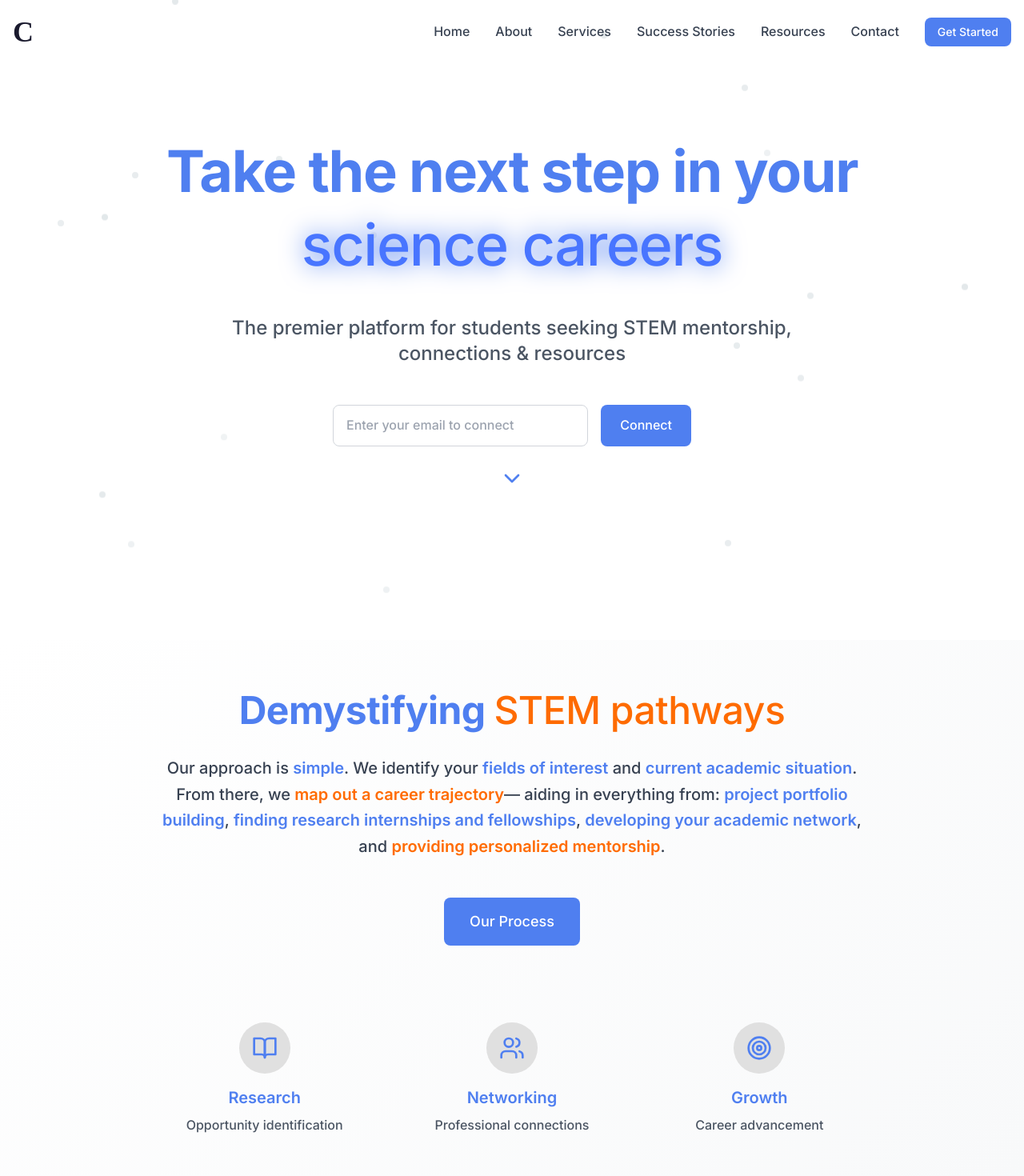
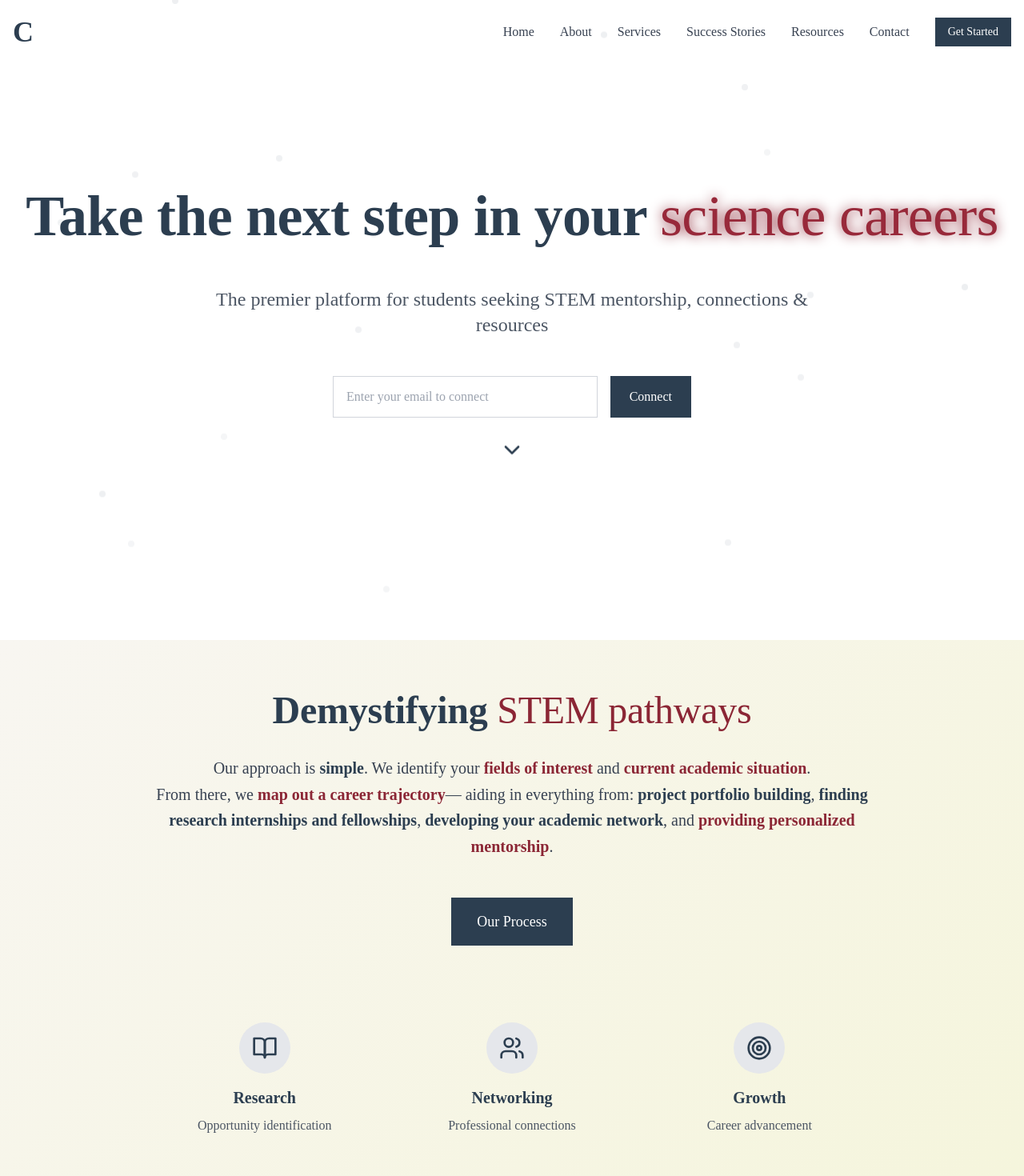
Before and after one commit to swansone4/criticality-stem-consulting, a Next.js app: page / in a window 1280 px wide. Shown: the top 1470 px of the page at 80% size. Built offline with nearby package versions, Linux system fonts and the light colour scheme.

Commit message:
feat: massive theme overhaul - switch to Times New Roman and academic color palette

```diff
--- a/app/globals.css
+++ b/app/globals.css
@@ -7,66 +7,66 @@
     scroll-behavior: smooth;
   }
   body {
-    font-family: 'Inter', 'Poppins', 'SF Pro', ui-sans-serif, system-ui, sans-serif;
-    color: #1A1A2E;
-    background-color: #FFFFFF;
+    font-family: 'Times New Roman', 'Times', serif;
+    color: #212529;
+    background-color: #ffffff;
     line-height: 1.6;
   }
   h1 {
     font-size: 2.5rem;
-    font-weight: 800;
-    letter-spacing: -0.02em;
-    color: #1A1A2E;
-    font-family: 'Inter', 'Poppins', 'SF Pro', ui-sans-serif, system-ui, sans-serif;
+    font-weight: 700;
+    letter-spacing: -0.01em;
+    color: #212529;
+    font-family: 'Times New Roman', 'Times', serif;
     margin-bottom: 0.75rem;
   }
   h2 {
     font-size: 2rem;
     font-weight: 700;
-    letter-spacing: -0.01em;
-    color: #1A1A2E;
-    font-family: 'Inter', 'Poppins', 'SF Pro', ui-sans-serif, system-ui, sans-serif;
+    letter-spacing: -0.005em;
+    color: #212529;
+    font-family: 'Times New Roman', 'Times', serif;
     margin-bottom: 0.5rem;
   }
   h3 {
     font-size: 1.5rem;
     font-weight: 700;
-    color: #1A1A2E;
-    font-family: 'Inter', 'Poppins', 'SF Pro', ui-sans-serif, system-ui, sans-serif;
+    color: #212529;
+    font-family: 'Times New Roman', 'Times', serif;
     margin-bottom: 0.5rem;
   }
   h4, h5, h6 {
     font-weight: 600;
-    color: #1A1A2E;
-    font-family: 'Inter', 'Poppins', 'SF Pro', ui-sans-serif, system-ui, sans-serif;
+    color: #212529;
+    font-family: 'Times New Roman', 'Times', serif;
   }
   p, span, li, label, input, textarea, button {
-    font-family: 'Inter', 'Poppins', 'SF Pro', ui-sans-serif, system-ui, sans-serif;
-    color: #1A1A2E;
-    font-weight: 500;
+    font-family: 'Times New Roman', 'Times', serif;
+    color: #212529;
+    font-weight: 400;
   }
   strong, b {
-    color: #FF6B00;
+    color: #8b2635;
     font-weight: 700;
   }
   a {
-    color: #4F7FF0;
+    color: #2c3e50;
     text-decoration: none;
     font-weight: 600;
     transition: color 0.2s;
   }
   a:hover {
-    color: #2546b8;
+    color: #8b2635;
   }
 }
 
 @layer components {
   .academic-gradient {
-    background: linear-gradient(135deg, #ffffff 0%, #f8f9fa 100%);
+    background: linear-gradient(135deg, #f8f6f1 0%, #f5f5dc 100%);
   }
 
   .text-shadow {
-    text-shadow: 0 2px 4px rgba(0, 0, 0, 0.1);
+    text-shadow: 0 1px 2px rgba(0, 0, 0, 0.1);
   }
 
   .card-hover {
@@ -74,20 +74,20 @@
   }
 
   .card-hover:hover {
-    transform: translateY(-5px);
-    box-shadow: 0 10px 25px rgba(46, 139, 87, 0.15);
+    transform: translateY(-2px);
+    box-shadow: 0 4px 12px rgba(44, 62, 80, 0.15);
   }
 
   .button-primary {
-    @apply bg-primary-500 text-white px-6 py-3 rounded-lg font-medium transition-all duration-300 hover:bg-primary-600 hover:shadow-lg transform hover:scale-105;
+    @apply bg-accent-navy text-white px-6 py-3 rounded-none font-medium transition-all duration-300 hover:bg-accent-burgundy hover:shadow-md;
   }
 
   .button-secondary {
-    @apply border-2 border-primary-500 text-primary-500 px-6 py-3 rounded-lg font-medium transition-all duration-300 hover:bg-primary-500 hover:text-white;
+    @apply border-2 border-accent-navy text-accent-navy px-6 py-3 rounded-none font-medium transition-all duration-300 hover:bg-accent-navy hover:text-white;
   }
 
   .input-field {
-    @apply w-full px-4 py-3 border border-gray-300 rounded-lg focus:ring-2 focus:ring-primary-500 focus:border-transparent transition-all duration-300;
+    @apply w-full px-4 py-3 border border-gray-300 rounded-none focus:ring-2 focus:ring-accent-navy focus:border-transparent transition-all duration-300;
   }
 
   .section-padding {
@@ -150,10 +150,10 @@
 
 @keyframes pulse-hue {
   0% {
-    filter: brightness(1.1) drop-shadow(0 0 8px #4F7FF0);
+    filter: brightness(1.05) drop-shadow(0 0 4px #8b2635);
   }
   100% {
-    filter: brightness(1.25) drop-shadow(0 0 16px #4F7FF0);
+    filter: brightness(1.1) drop-shadow(0 0 8px #8b2635);
   }
 }
 
--- a/app/layout.tsx
+++ b/app/layout.tsx
@@ -1,9 +1,6 @@
 import type { Metadata } from 'next'
-import { Inter } from 'next/font/google'
 import './globals.css'
 import { Toaster } from 'react-hot-toast'
-
-const inter = Inter({ subsets: ['latin'] })
 
 export const metadata: Metadata = {
   title: 'Criticality - STEM Career Consulting',
@@ -70,16 +67,16 @@ export default function RootLayout({
         <link rel="icon" href="/favicon.ico" />
         <link rel="apple-touch-icon" href="/apple-touch-icon.png" />
         <link rel="manifest" href="/manifest.json" />
-        <meta name="theme-color" content="#2E8B57" />
+        <meta name="theme-color" content="#2c3e50" />
         <meta name="viewport" content="width=device-width, initial-scale=1" />
       </head>
-      <body className={`${inter.className} font-academic antialiased`}>
+      <body className="font-academic antialiased">
         <Toaster
           position="top-right"
           toastOptions={{
             duration: 4000,
             style: {
-              background: '#2E8B57',
+              background: '#2c3e50',
               color: '#fff',
               fontFamily: 'Times New Roman, serif',
             },
--- a/app/page.tsx
+++ b/app/page.tsx
@@ -70,14 +70,14 @@ export default function HomePage() {
           {[...Array(20)].map((_, i) => (
             <motion.div
               key={i}
-              className="absolute w-2 h-2 bg-primary-200 rounded-full opacity-30"
+              className="absolute w-2 h-2 bg-gray-300 rounded-full opacity-20"
               style={{
                 left: `${Math.random() * 100}%`,
                 top: `${Math.random() * 100}%`,
               }}
               animate={{
                 y: [0, -20, 0],
-                opacity: [0.3, 0.6, 0.3],
+                opacity: [0.2, 0.4, 0.2],
               }}
               transition={{
                 duration: 6 + Math.random() * 4,
@@ -90,7 +90,7 @@ export default function HomePage() {
 
         <div className="container-max text-center z-10 px-4">
           <motion.h1
-            className="text-5xl md:text-7xl font-bold text-primary-500 mb-8 leading-tight"
+            className="text-5xl md:text-7xl font-bold text-accent-navy mb-8 leading-tight"
             initial={{ opacity: 0, y: 30 }}
             animate={{ opacity: 1, y: 0 }}
             transition={{ duration: 0.8 }}
@@ -100,11 +100,11 @@ export default function HomePage() {
               <div className="h-20 md:h-28 flex items-center justify-center">
                 <motion.div
                   key={currentTextIndex}
-                  className="text-primary-600"
+                  className="text-accent-burgundy"
                   initial={{ opacity: 0 }}
                   animate={{
                     opacity: show ? 1 : 0,
-                    filter: show ? 'brightness(1.1) drop-shadow(0 0 8px #4F7FF0)' : 'brightness(1)'
+                    filter: show ? 'brightness(1.05) drop-shadow(0 0 4px #8b2635)' : 'brightness(1)'
                   }}
                   transition={{ duration: 0.4 }}
                   style={{
@@ -154,7 +154,7 @@ export default function HomePage() {
             animate={{ opacity: 1 }}
             transition={{ duration: 0.8, delay: 0.6 }}
           >
-            <ChevronDown className="w-8 h-8 text-primary-500 mx-auto animate-bounce" />
+            <ChevronDown className="w-8 h-8 text-accent-navy mx-auto animate-bounce" />
           </motion.div>
         </div>
       </section>
@@ -168,12 +168,12 @@ export default function HomePage() {
             animate={section1InView ? { opacity: 1, y: 0 } : {}}
             transition={{ duration: 0.8 }}
           >
-            <h2 className="text-4xl md:text-5xl font-bold text-primary-500 mb-8">
-              Demystifying <span className="text-accent-orange animate-pulse">STEM pathways</span>
+            <h2 className="text-4xl md:text-5xl font-bold text-accent-navy mb-8">
+              Demystifying <span className="text-accent-burgundy">STEM pathways</span>
             </h2>
             <p className="text-xl text-gray-700 leading-relaxed mb-12">
-              Our approach is <span className="text-primary-500 font-semibold">simple</span>. We identify your <span className="text-accent-blue font-semibold">fields of interest</span> and <span className="text-accent-blue font-semibold">current academic situation</span>.<br/>
-              From there, we <span className="text-accent-orange font-semibold">map out a career trajectory</span>— aiding in everything from: <span className="text-primary-500 font-semibold">project portfolio building</span>, <span className="text-primary-500 font-semibold">finding research internships and fellowships</span>, <span className="text-primary-500 font-semibold">developing your academic network</span>, and <span className="text-accent-orange font-semibold">providing personalized mentorship</span>.
+              Our approach is <span className="text-accent-navy font-semibold">simple</span>. We identify your <span className="text-accent-burgundy font-semibold">fields of interest</span> and <span className="text-accent-burgundy font-semibold">current academic situation</span>.<br/>
+              From there, we <span className="text-accent-burgundy font-semibold">map out a career trajectory</span>— aiding in everything from: <span className="text-accent-navy font-semibold">project portfolio building</span>, <span className="text-accent-navy font-semibold">finding research internships and fellowships</span>, <span className="text-accent-navy font-semibold">developing your academic network</span>, and <span className="text-accent-burgundy font-semibold">providing personalized mentorship</span>.
             </p>
             <Link href="/services">
               <button className="button-primary text-lg px-8 py-4 mb-8 animate-fade-in-up">
@@ -194,10 +194,10 @@ export default function HomePage() {
                   animate={section1InView ? { opacity: 1, y: 0 } : {}}
                   transition={{ duration: 0.8, delay: index * 0.2 }}
                 >
-                  <div className="w-16 h-16 bg-primary-100 rounded-full flex items-center justify-center mx-auto mb-4 animate-pulse">
-                    <item.icon className="w-8 h-8 text-primary-500" />
+                  <div className="w-16 h-16 bg-gray-200 rounded-full flex items-center justify-center mx-auto mb-4">
+                    <item.icon className="w-8 h-8 text-accent-navy" />
                   </div>
-                  <h3 className="text-xl font-semibold text-primary-500 mb-2">{item.title}</h3>
+                  <h3 className="text-xl font-semibold text-accent-navy mb-2">{item.title}</h3>
                   <p className="text-gray-600">{item.desc}</p>
                 </motion.div>
               ))}
@@ -208,7 +208,7 @@ export default function HomePage() {
 
       {/* Section 2: From Setbacks to Success */}
       <section ref={section2Ref} className="section-padding relative overflow-hidden">
-        <div className="absolute inset-0 bg-gradient-to-br from-primary-50 to-white"></div>
+        <div className="absolute inset-0 bg-gradient-to-br from-academic-cream to-white"></div>
         <div className="container-max relative z-10">
           <motion.div
             className="text-center max-w-4xl mx-auto"
@@ -216,11 +216,11 @@ export default function HomePage() {
             animate={section2InView ? { opacity: 1, y: 0 } : {}}
             transition={{ duration: 0.8 }}
           >
-            <h2 className="text-4xl md:text-5xl font-bold text-primary-500 mb-8">
-              We are <span className="text-accent-blue animate-pulse">students too!</span>
+            <h2 className="text-4xl md:text-5xl font-bold text-accent-navy mb-8">
+              We are <span className="text-accent-burgundy">students too!</span>
             </h2>
             <p className="text-xl text-gray-700 leading-relaxed">
-              <span className="text-primary-500 font-semibold">Eric</span>, the founder of <span className="text-accent-orange font-semibold">Criticality</span>, began this platform in part to educate people on how <span className="text-accent-blue font-semibold">lucrative STEM careers</span> can truly be. <span className="text-primary-500 font-semibold">High salaries</span>, <span className="text-primary-500 font-semibold">time flexibility</span>, <span className="text-accent-orange font-semibold">research-direction freedom</span>, and <span className="text-accent-blue font-semibold">compelling networks</span> are the primary reasons why Eric ended up pursuing a <span className="text-primary-500 font-semibold">Ph.D. in nuclear engineering</span> at the University of Florida.
+              <span className="text-accent-navy font-semibold">Eric</span>, the founder of <span className="text-accent-burgundy font-semibold">Criticality</span>, began this platform in part to educate people on how <span className="text-accent-burgundy font-semibold">lucrative STEM careers</span> can truly be. <span className="text-accent-navy font-semibold">High salaries</span>, <span className="text-accent-navy font-semibold">time flexibility</span>, <span className="text-accent-burgundy font-semibold">research-direction freedom</span>, and <span className="text-accent-burgundy font-semibold">compelling networks</span> are the primary reasons why Eric ended up pursuing a <span className="text-accent-navy font-semibold">Ph.D. in nuclear engineering</span> at the University of Florida.
             </p>
           </motion.div>
         </div>
@@ -235,7 +235,7 @@ export default function HomePage() {
             animate={section3InView ? { opacity: 1, y: 0 } : {}}
             transition={{ duration: 0.8 }}
           >
-            <h2 className="text-4xl md:text-5xl font-bold text-primary-500 mb-8">
+            <h2 className="text-4xl md:text-5xl font-bold text-accent-navy mb-8">
               Your STEM Future Starts Here
             </h2>
           </motion.div>
@@ -266,17 +266,17 @@ export default function HomePage() {
             ].map((service, index) => (
               <motion.div
                 key={index}
-                className="bg-white p-8 rounded-lg shadow-lg card-hover border border-gray-100"
+                className="bg-white p-8 rounded-none shadow-md card-hover border border-gray-200"
                 initial={{ opacity: 0, y: 30 }}
                 animate={section3InView ? { opacity: 1, y: 0 } : {}}
                 transition={{ duration: 0.8, delay: index * 0.1 }}
               >
-                <div className="w-12 h-12 bg-primary-100 rounded-lg flex items-center justify-center mb-4">
-                  <service.icon className="w-6 h-6 text-primary-500" />
+                <div className="w-12 h-12 bg-gray-200 rounded-none flex items-center justify-center mb-4">
+                  <service.icon className="w-6 h-6 text-accent-navy" />
                 </div>
-                <h3 className="text-xl font-semibold text-primary-500 mb-3">{service.title}</h3>
+                <h3 className="text-xl font-semibold text-accent-navy mb-3">{service.title}</h3>
                 <p className="text-gray-600 mb-4">{service.desc}</p>
-                <Link href="/services" className="text-primary-500 hover:text-primary-600 font-medium inline-flex items-center">
+                <Link href="/services" className="text-accent-burgundy hover:text-accent-navy font-medium inline-flex items-center">
                   Learn more <ArrowRight className="w-4 h-4 ml-1" />
                 </Link>
               </motion.div>
--- a/components/Navigation.tsx
+++ b/components/Navigation.tsx
@@ -29,7 +29,7 @@ export default function Navigation() {
   return (
     <motion.nav
       className={`fixed top-0 left-0 right-0 z-50 transition-all duration-300 ${
-        scrolled ? 'bg-white/95 backdrop-blur-md shadow-lg' : 'bg-transparent'
+        scrolled ? 'bg-white/95 backdrop-blur-md shadow-md border-b border-gray-200' : 'bg-transparent'
       }`}
       initial={{ y: -100 }}
       animate={{ y: 0 }}
@@ -40,9 +40,9 @@ export default function Navigation() {
           {/* Logo */}
           <Link href="/" className="flex items-center space-x-2">
             <motion.div
-              className="text-3xl md:text-4xl font-bold text-primary-900 select-none"
+              className="text-3xl md:text-4xl font-bold text-accent-navy select-none"
               style={{ fontFamily: 'Old English Text MT, Blackletter, serif', letterSpacing: '-0.05em' }}
-              whileHover={{ scale: 1.08 }}
+              whileHover={{ scale: 1.05 }}
               transition={{ duration: 0.2 }}
               aria-label="Home"
             >
@@ -56,10 +56,10 @@ export default function Navigation() {
               <Link
                 key={item.name}
                 href={item.href}
-                className="text-gray-700 hover:text-primary-500 font-medium transition-colors duration-200 relative group"
+                className="text-gray-700 hover:text-accent-burgundy font-medium transition-colors duration-200 relative group"
               >
                 {item.name}
-                <span className="absolute -bottom-1 left-0 w-0 h-0.5 bg-primary-500 transition-all duration-300 group-hover:w-full"></span>
+                <span className="absolute -bottom-1 left-0 w-0 h-0.5 bg-accent-burgundy transition-all duration-300 group-hover:w-full"></span>
               </Link>
             ))}
             <Link
@@ -73,7 +73,7 @@ export default function Navigation() {
           {/* Mobile Menu Button */}
           <button
             onClick={() => setIsOpen(!isOpen)}
-            className="md:hidden p-2 text-gray-700 hover:text-primary-500 transition-colors"
+            className="md:hidden p-2 text-gray-700 hover:text-accent-burgundy transition-colors"
           >
             {isOpen ? <X className="w-6 h-6" /> : <Menu className="w-6 h-6" />}
           </button>
@@ -95,7 +95,7 @@ export default function Navigation() {
                 <Link
                   key={item.name}
                   href={item.href}
-                  className="block text-gray-700 hover:text-primary-500 font-medium py-2 transition-colors"
+                  className="block text-gray-700 hover:text-accent-burgundy font-medium py-2 transition-colors"
                   onClick={() => setIsOpen(false)}
                 >
                   {item.name}
--- a/tailwind.config.js
+++ b/tailwind.config.js
@@ -9,32 +9,40 @@ module.exports = {
     extend: {
       colors: {
         primary: {
-          50: '#f5f7fa',
-          100: '#e0e0e0', // Light gray for borders/subtext
-          200: '#cfd8dc',
-          300: '#b0bec5',
-          400: '#90a4ae',
-          500: '#4F7FF0', // Bright blue (primary accent)
-          600: '#3a5fcf',
-          700: '#2546b8',
-          800: '#1a2e4f', // Deep navy (primary text)
-          900: '#1A1A2E', // Deepest navy/black
+          50: '#f8f9fa',
+          100: '#e9ecef',
+          200: '#dee2e6',
+          300: '#ced4da',
+          400: '#adb5bd',
+          500: '#6c757d', // Main academic gray
+          600: '#495057',
+          700: '#343a40',
+          800: '#212529', // Deep charcoal
+          900: '#1a1a1a', // Almost black
         },
         accent: {
-          blue: '#4F7FF0',
-          orange: '#FF6B00',
+          navy: '#2c3e50',
+          burgundy: '#8b2635',
+          gold: '#d4af37',
         },
-        background: '#FFFFFF',
-        border: '#E0E0E0',
+        background: '#ffffff',
+        border: '#dee2e6',
         text: {
-          primary: '#1A1A2E',
-          secondary: '#4F7FF0',
-          highlight: '#FF6B00',
-          sub: '#90a4ae',
+          primary: '#212529',
+          secondary: '#6c757d',
+          accent: '#8b2635',
+          muted: '#6c757d',
         },
+        academic: {
+          cream: '#f8f6f1',
+          parchment: '#f5f5dc',
+          charcoal: '#2c3e50',
+          burgundy: '#8b2635',
+        }
       },
       fontFamily: {
-        sans: ['Inter', 'Poppins', 'SF Pro', 'ui-sans-serif', 'system-ui', 'sans-serif'],
+        serif: ['Times New Roman', 'Times', 'serif'],
+        academic: ['Times New Roman', 'Georgia', 'serif'],
       },
       animation: {
         'fade-in': 'fadeIn 0.5s ease-in-out',
```
